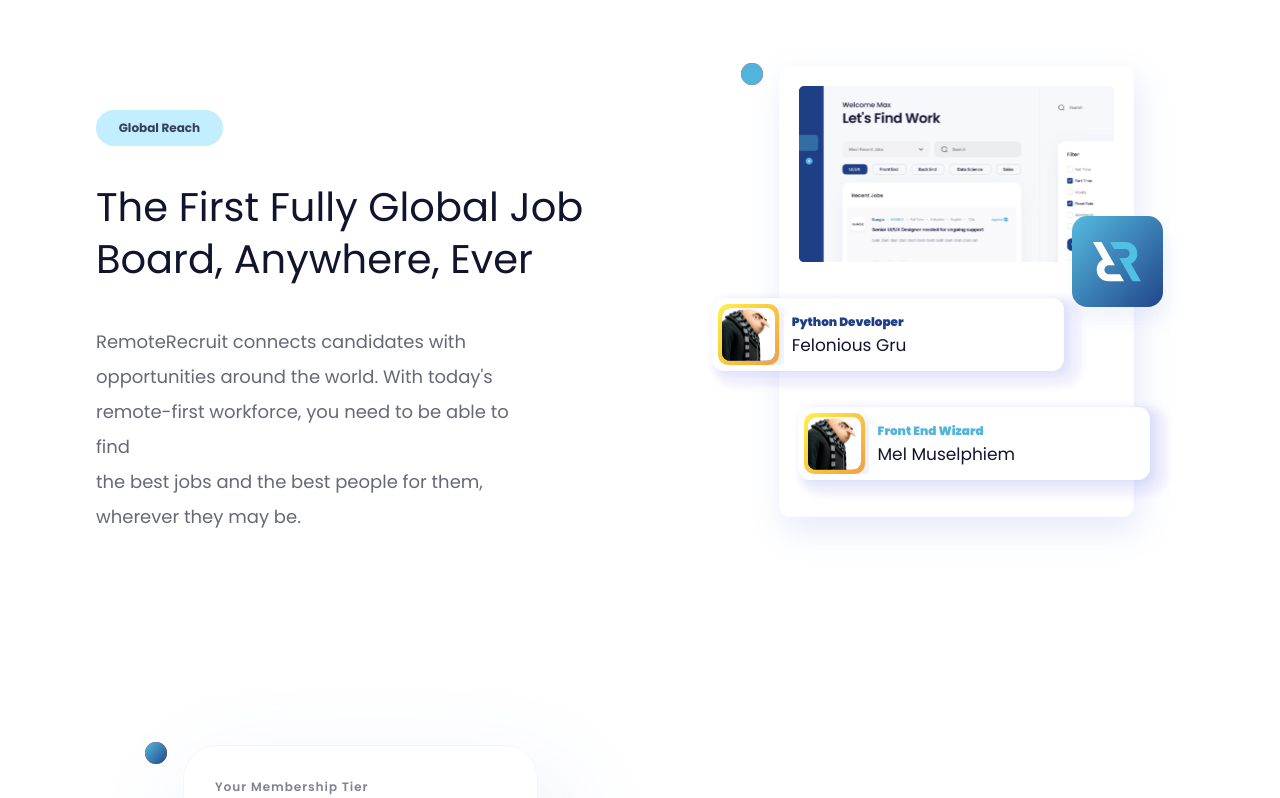
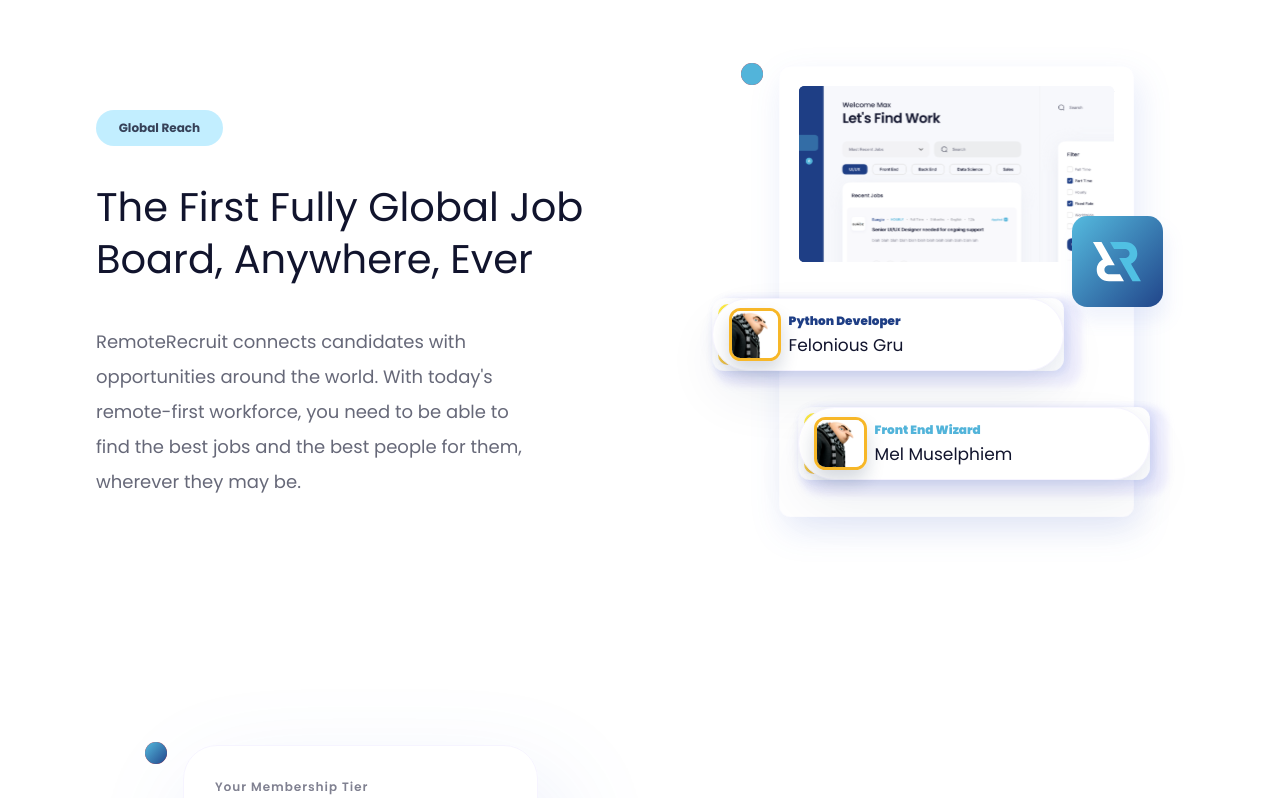
Before and after one commit to shaikhalamin/sg_assesments, a React (Vite) app: page / in a window 1280 px wide. Shown: the part 741-1539 px from the top of the page. Built offline with nearby package versions, Linux system fonts and the light colour scheme.

Commit message:
global reach section card are image placeable

```diff
--- a/scripts/visual-contract.mjs
+++ b/scripts/visual-contract.mjs
@@ -4,6 +4,12 @@
 const css = readFileSync('src/App.css', 'utf8')
 const indexCss = readFileSync('src/index.css', 'utf8')
 const headerBackgroundSvg = readFileSync('src/screens_svg/01_header/01_header_background.svg', 'utf8')
+const globalReachDesktopParagraph =
+  app.match(/<article className="global-reach-section__copy">[\s\S]*?<p>([\s\S]*?)<\/p>/)?.[1] ?? ''
+const normalizedGlobalReachDesktopParagraph = globalReachDesktopParagraph
+  .replace(/<[^>]+>/g, ' ')
+  .replace(/\s+/g, ' ')
+  .trim()
 
 const checks = [
   {
@@ -81,6 +87,23 @@
       css.includes('.global-reach-section__copy') &&
       css.includes('.global-reach-card__role') &&
       css.includes('user-select: text;'),
+  },
+  {
+    name: 'global reach desktop paragraph relies on responsive wrapping instead of manual breaks',
+    pass:
+      !/<br\s*\/?>/.test(globalReachDesktopParagraph) &&
+      normalizedGlobalReachDesktopParagraph ===
+        'RemoteRecruit connects candidates with opportunities around the world. With today&apos;s remote-first workforce, you need to be able to find the best jobs and the best people for them, wherever they may be.',
+  },
+  {
+    name: 'global reach candidate cards expose left-side configurable avatar images',
+    pass:
+      app.includes('function GlobalReachCard') &&
+      app.includes('avatarSrc') &&
+      app.includes('className="global-reach-card__avatar"') &&
+      app.includes('src={avatarSrc}') &&
+      css.includes('grid-template-columns: var(--avatar-size) minmax(0, 1fr);') &&
+      css.includes('object-fit: cover;'),
   },
   {
     name: 'cta, faq, pricing, and footer use the new Figma section assets with interactive targets',
--- a/src/App.css
+++ b/src/App.css
@@ -289,7 +289,7 @@
   user-select: text;
 }
 
-.global-reach-section__visual img {
+.global-reach-section__visual > img {
   position: absolute;
   inset: 0;
   width: 100%;
@@ -300,27 +300,50 @@
 }
 
 .global-reach-card {
+  --avatar-size: 17.35%;
   position: absolute;
   z-index: 2;
-  width: 46%;
-  min-height: 8%;
-  padding: 0 8px 0 0;
+  display: grid;
+  width: 63.43%;
+  min-height: 11.21%;
+  grid-template-columns: var(--avatar-size) minmax(0, 1fr);
+  column-gap: 2.6%;
+  align-items: center;
+  border: 1px solid #f6f4ff;
+  border-radius: 36.5px;
+  padding: 0 6% 0 2.8%;
   background: #ffffff;
   box-shadow:
-    -8px 0 0 #ffffff,
-    0 -4px 0 #ffffff,
-    0 4px 0 #ffffff;
+    0 26px 54px rgba(20, 45, 92, 0.07),
+    0 4px 16px rgba(76, 104, 180, 0.08);
   user-select: text;
 }
 
 .global-reach-card--python {
-  top: 47.35%;
-  left: 17.78%;
+  top: 44.7%;
+  left: 3.43%;
 }
 
 .global-reach-card--frontend {
-  top: 64.05%;
-  left: 33.25%;
+  top: 61.44%;
+  left: 18.92%;
+}
+
+.global-reach-card__avatar {
+  display: block;
+  width: 100%;
+  aspect-ratio: 1;
+  border: 3px solid #f7b728;
+  border-radius: 22%;
+  object-fit: cover;
+  object-position: 56% center;
+  box-shadow: 0 10px 18px rgba(23, 43, 78, 0.18);
+  pointer-events: none;
+  user-select: none;
+}
+
+.global-reach-card__copy {
+  min-width: 0;
 }
 
 .global-reach-card__role,
--- a/src/App.tsx
+++ b/src/App.tsx
@@ -1,4 +1,5 @@
 import { useEffect, useState, type ReactNode } from 'react'
+import candidateAvatarSrc from './assets/candidate-avatar-gru.png'
 import brandNameSrc from './screens_svg/brand_name.svg'
 import headerBackgroundSrc from './screens_svg/01_header/01_header_background.svg'
 import globalReachVisualSrc from './screens_svg/02_global_reach/lets_find_work_right_node.svg'
@@ -20,6 +21,21 @@
   { label: 'Twitter', className: 'footer-social-hit footer-social-hit--twitter' },
   { label: 'LinkedIn', className: 'footer-social-hit footer-social-hit--linkedin' },
   { label: 'Snapchat', className: 'footer-social-hit footer-social-hit--snapchat' },
+]
+
+const globalReachCards = [
+  {
+    className: 'global-reach-card--python',
+    role: 'Python Developer',
+    name: 'Felonious Gru',
+    avatarSrc: candidateAvatarSrc,
+  },
+  {
+    className: 'global-reach-card--frontend',
+    role: 'Front End Wizard',
+    name: 'Mel Muselphiem',
+    avatarSrc: candidateAvatarSrc,
+  },
 ]
 
 function scrollToId(id: string) {
@@ -139,6 +155,28 @@
   )
 }
 
+function GlobalReachCard({
+  className,
+  role,
+  name,
+  avatarSrc,
+}: {
+  className: string
+  role: string
+  name: string
+  avatarSrc: string
+}) {
+  return (
+    <div className={`global-reach-card ${className}`}>
+      <img className="global-reach-card__avatar" src={avatarSrc} alt="" aria-hidden="true" loading="eager" decoding="sync" />
+      <div className="global-reach-card__copy">
+        <p className="global-reach-card__role">{role}</p>
+        <p className="global-reach-card__name">{name}</p>
+      </div>
+    </div>
+  )
+}
+
 function GlobalReachSection() {
   return (
     <section className="figma-section figma-section--global global-reach-section" aria-labelledby="global-reach-title">
@@ -147,27 +185,16 @@
           <span>Global Reach</span>
           <h2 id="global-reach-title">The First Fully Global Job Board, Anywhere, Ever</h2>
           <p>
-            RemoteRecruit connects candidates with
-            <br />
-            opportunities around the world. With today&apos;s
-            <br />
-            remote-first workforce, you need to be able to find
-            <br />
-            the best jobs and the best people for them,
-            <br />
-            wherever they may be.
+            RemoteRecruit connects candidates with opportunities around the world. With today&apos;s
+            remote-first workforce, you need to be able to find the best jobs and the best people
+            for them, wherever they may be.
           </p>
         </article>
         <div className="global-reach-section__visual">
           <img src={globalReachVisualSrc} alt="" aria-hidden="true" loading="eager" decoding="sync" />
-          <div className="global-reach-card global-reach-card--python">
-            <p className="global-reach-card__role">Python Developer</p>
-            <p className="global-reach-card__name">Felonious Gru</p>
-          </div>
-          <div className="global-reach-card global-reach-card--frontend">
-            <p className="global-reach-card__role">Front End Wizard</p>
-            <p className="global-reach-card__name">Mel Muselphiem</p>
-          </div>
+          {globalReachCards.map((card) => (
+            <GlobalReachCard {...card} key={card.role} />
+          ))}
         </div>
       </SectionReveal>
       <div className="mobile-feature">
```
Also changed, not shown: src/assets/candidate-avatar-gru.png (added).
